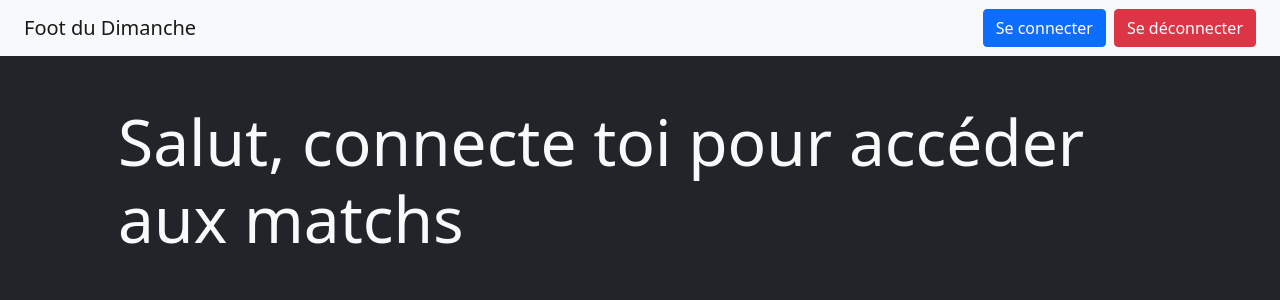
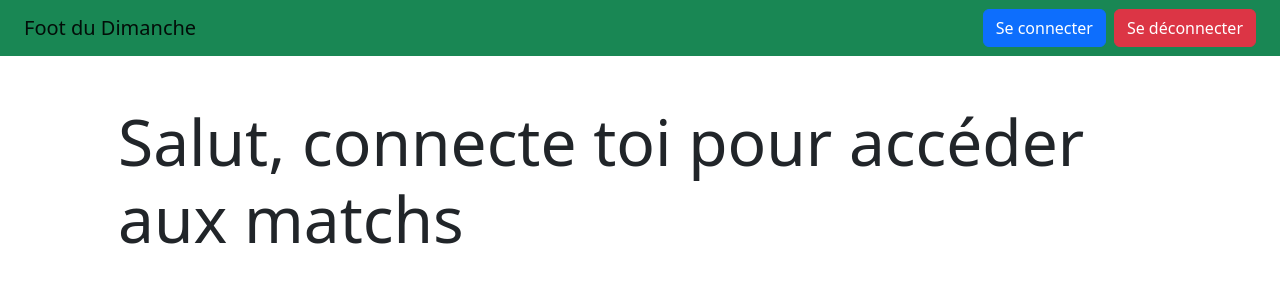
Before and after one commit to GitHub038/FootDuDimancheWeb, a React (Create React App) app: page / in a window 1280 px wide. Shown: the top 300 px of the page. Built offline with nearby package versions, Linux system fonts and the light colour scheme; no server answers.

Commit message:
apply website style green and write

```diff
--- a/package.json
+++ b/package.json
@@ -6,7 +6,7 @@
     "@testing-library/jest-dom": "^5.16.4",
     "@testing-library/react": "^13.3.0",
     "@testing-library/user-event": "^13.5.0",
-    "bootstrap": "^5.1.0",
+    "bootstrap": "^5.2.0-beta1",
     "firebase": "^9.8.4",
     "firebase-tools": "^11.2.0",
     "react": "^18.2.0",
--- a/public/index.html
+++ b/public/index.html
@@ -26,7 +26,8 @@
     -->
     <title>Foot du Dimanche</title>
   </head>
-  <body class="bg-dark">
+  <!-- <body class="bg-dark"> -->
+  <body>
     <noscript>You need to enable JavaScript to run this app.</noscript>
     <div id="root"></div>
     <!--
--- a/src/components/Navbar.js
+++ b/src/components/Navbar.js
@@ -23,7 +23,7 @@ export default function Navbar() {
   };
 
   return (
-    <nav className="navbar navbar-light bg-light px-4">
+    <nav className="navbar navbar-light bg-success px-4">
       <Link to="/" className="navbar-brand">
         Foot du Dimanche
       </Link>
--- a/src/components/SignInModal.js
+++ b/src/components/SignInModal.js
@@ -51,10 +51,10 @@ export default function SignInModal() {
     <>
       {modalState.signInModal && (
         <div className="position-fixed top-0 vw-100 vh-100">
-          <div
+          {/* <div
             onClick={closeModal}
             className="w-100 h-100 bg-dark bg-opacity-75"
-          ></div>
+          ></div> */}
           <div
             className="position-absolute top-50 start-50 translate-middle"
             style={{ minWidth: "400px" }}
@@ -66,11 +66,7 @@ export default function SignInModal() {
                   <button onClick={closeModal} className="btn-close"></button>
                 </div>
                 <div className="modal-body">
-                  <form
-                    // ref={formRef}
-                    onSubmit={handleForm}
-                    className="sign-in-form"
-                  >
+                  <form onSubmit={handleForm} className="sign-in-form">
                     <div className="mb-3">
                       <label htmlFor="signInEmail" className="form-label">
                         Adresse mail
--- a/src/pages/Home.js
+++ b/src/pages/Home.js
@@ -5,7 +5,7 @@ export default function Home() {
   const { currentUser } = useContext(UserContext);
   return (
     <div className="container p-5">
-      <h1 className="display-3 text-light">
+      <h1 className="display-3">
         {currentUser
           ? "Bienvenue"
           : "Salut, connecte toi pour accéder aux matchs"}
```
Also changed, not shown: 1 other file (tests, documents, lock files or other folders).
